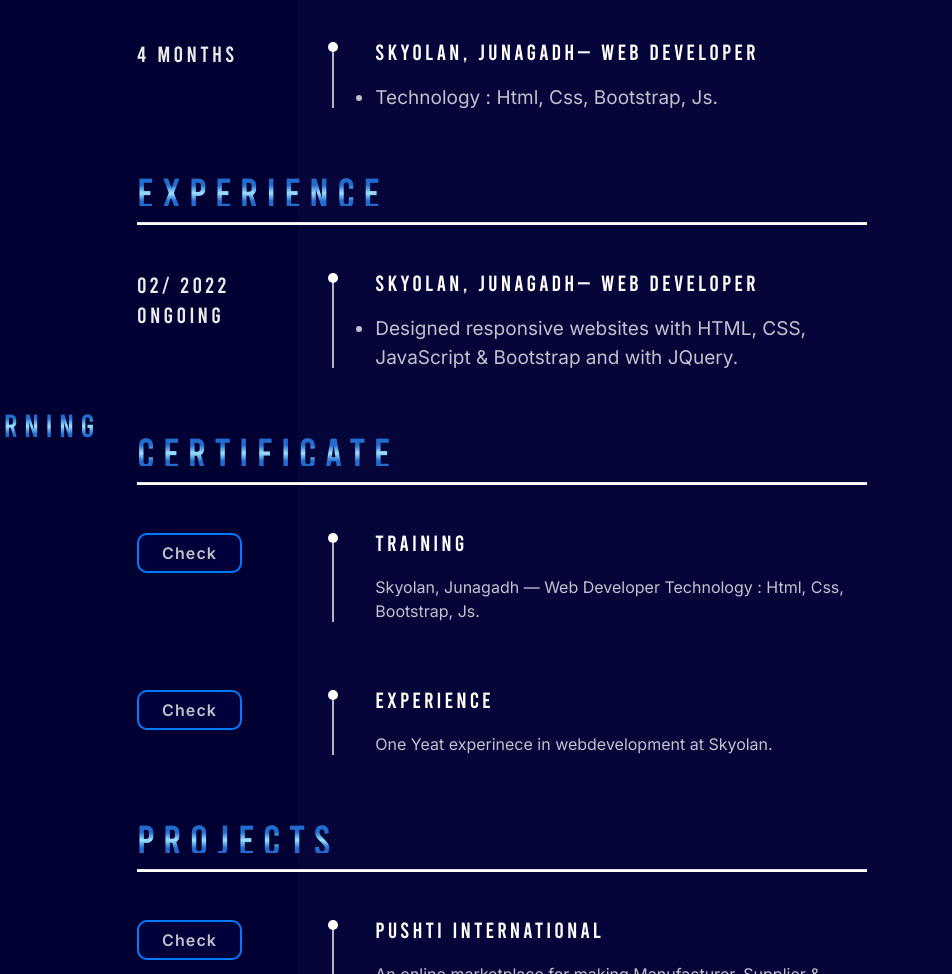
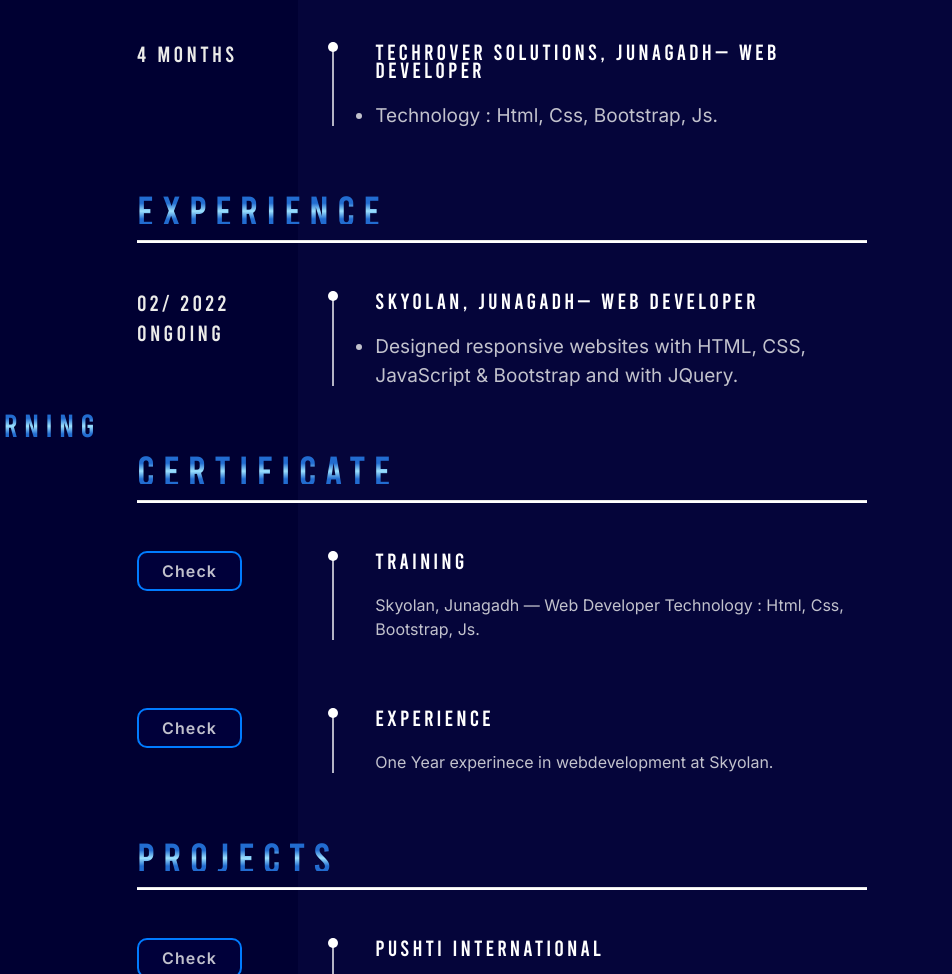
Before and after one commit to Mayur805/myPortfolio, a plain HTML site: page index.html in a window 1280 px wide. Shown: the part 1204-2178 px from the top of the page, 328-1280 px from the left. Drawn offline with nearby package versions, Linux system fonts and the light colour scheme.

Commit message:
Update index.html

```diff
--- a/index.html
+++ b/index.html
@@ -290,7 +290,7 @@
                             <div class="col-8">
                                 <div class="ml-md-0 ml-5 position-relative ">
                                     <div class="clg-info row">
-                                        <div class="clg-name">Skyolan, Junagadh— Web Developer</div>
+                                        <div class="clg-name">TechRover Solutions, Junagadh— Web Developer</div>
                                         <ul class="clg-details">
                                             <li class="mt-4">Technology : Html, Css, Bootstrap, Js.</li>
                                         </ul>
@@ -352,7 +352,7 @@
                                 <div class="ml-md-0 ml-5 position-relative ">
                                     <div class="clg-info row">
                                         <div class="clg-name">EXPERIENCE </div>
-                                        <p class="project-details mt-4">One Yeat experinece in webdevelopment at Skyolan.
+                                        <p class="project-details mt-4">One Year experinece in webdevelopment at Skyolan.
                                         </p>
                                     </div>
                                 </div>
```
